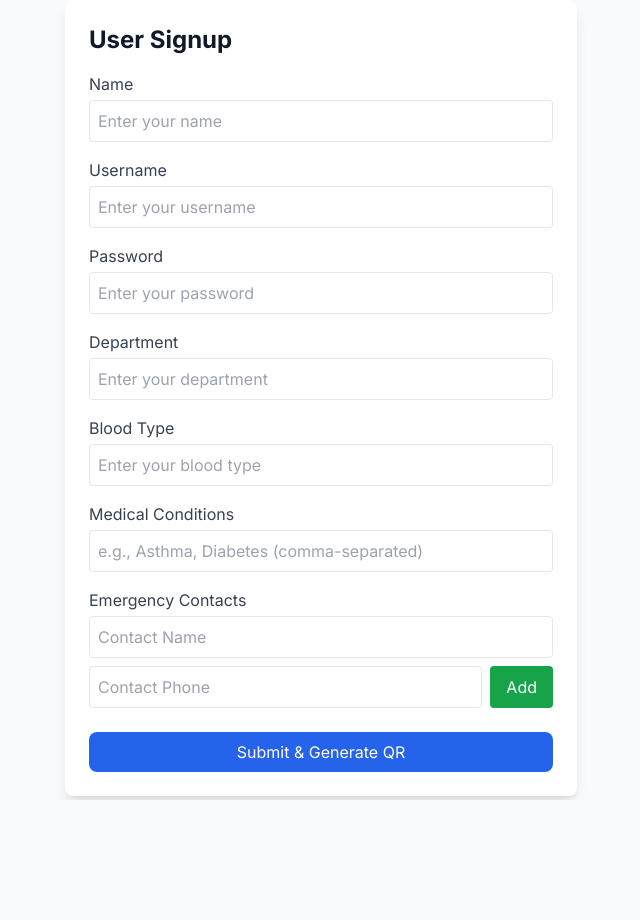
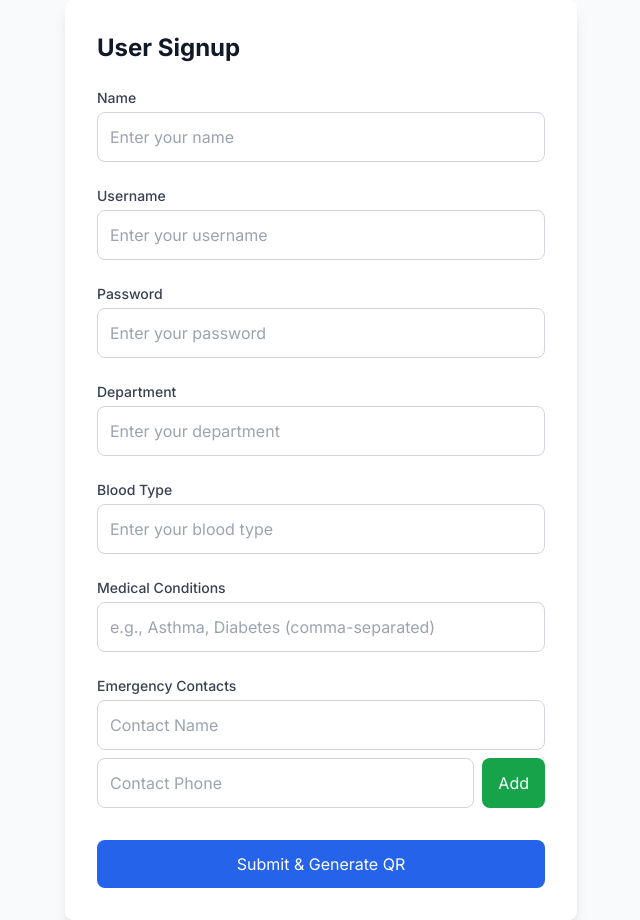
Before and after one commit to AryanKanire/QRaksha, a React (Vite) app in the folder QRakhsa/: page /signup in a window 1280 px wide. Shown: the whole page, without its empty margins (319-959 px from the left). Before the commit the page ends 800 px from the top, so only its background shows below. Built offline with nearby package versions, Linux system fonts and the light colour scheme.

Commit message:
Upgraded signup

```diff
--- a/QRakhsa/src/components/UserSignupForm.tsx
+++ b/QRakhsa/src/components/UserSignupForm.tsx
@@ -1,5 +1,5 @@
-import React, { useState } from "react";
-import QRCode from "qrcode.react";
+import React, { useState,useRef } from "react";
+import QRCode, { QRCodeCanvas } from "qrcode.react";
 
 const UserSignupForm: React.FC = () => {
   // Form state for user details
@@ -7,9 +7,9 @@ const UserSignupForm: React.FC = () => {
   const [department, setDepartment] = useState("");
   const [bloodType, setBloodType] = useState("");
   const [medicalConditions, setMedicalConditions] = useState("");
-  // New state for password and username
   const [password, setPassword] = useState("");
-  const [username, setUsername] = useState(""); // New state for username
+  const [username, setUsername] = useState("");
+  const qrRef = useRef<HTMLDivElement>(null);
 
   // Emergency contacts state
   const [emergencyContacts, setEmergencyContacts] = useState<
@@ -37,7 +37,7 @@ const UserSignupForm: React.FC = () => {
   // Function to handle form submission and generate QR code
   const handleSubmit = (e: React.FormEvent) => {
     e.preventDefault();
-    if (!name || !department || !bloodType || !password || !username) { // Added username to required fields
+    if (!name || !department || !bloodType || !password || !username) {
       alert("Please fill in all required fields.");
       return;
     }
@@ -52,114 +52,124 @@ const UserSignupForm: React.FC = () => {
         .filter(Boolean),
       emergencyContacts,
       password: password,
-      username: username, // Include username in userData
+      username: username,
     };
 
     setQrData(JSON.stringify(userData));
     setSubmitted(true);
   };
 
+  const downloadHighResQR = () => {
+    if (qrRef.current) {
+      const canvas = qrRef.current.querySelector("canvas");
+      if (canvas) {
+        const link = document.createElement("a");
+        link.href = canvas.toDataURL("image/png");
+        link.download = "qraksha-qr.png";
+        link.click();
+      }
+    }
+  };
+
   return (
-    <div className="max-w-lg mx-auto bg-white dark:bg-gray-800 p-6 rounded-lg shadow-lg">
-      <h2 className="text-2xl font-bold text-gray-900 dark:text-white">User Signup</h2>
+    <div className="max-w-lg mx-auto bg-white dark:bg-gray-800 p-8 rounded-lg shadow-lg">
+      <h2 className="text-2xl font-bold text-gray-900 dark:text-white mb-6">User Signup</h2>
 
       {!submitted ? (
-        <form className="space-y-4 mt-4" onSubmit={handleSubmit}>
+        <form className="space-y-6" onSubmit={handleSubmit}>
           <div>
-            <label className="block text-gray-700 dark:text-gray-300 mb-1">Name</label>
+            <label className="block text-sm font-medium text-gray-700 dark:text-gray-300 mb-1">Name</label>
             <input
               type="text"
               value={name}
               onChange={(e) => setName(e.target.value)}
-              className="w-full border p-2 rounded"
+              className="w-full border border-gray-300 dark:border-gray-600 p-3 rounded-lg focus:ring-2 focus:ring-blue-500 focus:border-blue-500 dark:focus:ring-blue-500 dark:focus:border-blue-500"
               placeholder="Enter your name"
               required
             />
           </div>
 
-          {/* New Username Field */}
           <div>
-            <label className="block text-gray-700 dark:text-gray-300 mb-1">Username</label>
+            <label className="block text-sm font-medium text-gray-700 dark:text-gray-300 mb-1">Username</label>
             <input
               type="text"
               value={username}
               onChange={(e) => setUsername(e.target.value)}
-              className="w-full border p-2 rounded"
+              className="w-full border border-gray-300 dark:border-gray-600 p-3 rounded-lg focus:ring-2 focus:ring-blue-500 focus:border-blue-500 dark:focus:ring-blue-500 dark:focus:border-blue-500"
               placeholder="Enter your username"
               required
             />
           </div>
 
           <div>
-            <label className="block text-gray-700 dark:text-gray-300 mb-1">Password</label>
+            <label className="block text-sm font-medium text-gray-700 dark:text-gray-300 mb-1">Password</label>
             <input
-              type="password" // Using type="password" for password input
+              type="password"
               value={password}
               onChange={(e) => setPassword(e.target.value)}
-              className="w-full border p-2 rounded"
+              className="w-full border border-gray-300 dark:border-gray-600 p-3 rounded-lg focus:ring-2 focus:ring-blue-500 focus:border-blue-500 dark:focus:ring-blue-500 dark:focus:border-blue-500"
               placeholder="Enter your password"
               required
             />
           </div>
 
           <div>
-            <label className="block text-gray-700 dark:text-gray-300 mb-1">Department</label>
+            <label className="block text-sm font-medium text-gray-700 dark:text-gray-300 mb-1">Department</label>
             <input
               type="text"
               value={department}
               onChange={(e) => setDepartment(e.target.value)}
-              className="w-full border p-2 rounded"
+              className="w-full border border-gray-300 dark:border-gray-600 p-3 rounded-lg focus:ring-2 focus:ring-blue-500 focus:border-blue-500 dark:focus:ring-blue-500 dark:focus:border-blue-500"
               placeholder="Enter your department"
               required
             />
           </div>
 
-
           <div>
-            <label className="block text-gray-700 dark:text-gray-300 mb-1">Blood Type</label>
+            <label className="block text-sm font-medium text-gray-700 dark:text-gray-300 mb-1">Blood Type</label>
             <input
               type="text"
               value={bloodType}
               onChange={(e) => setBloodType(e.target.value)}
-              className="w-full border p-2 rounded"
+              className="w-full border border-gray-300 dark:border-gray-600 p-3 rounded-lg focus:ring-2 focus:ring-blue-500 focus:border-blue-500 dark:focus:ring-blue-500 dark:focus:border-blue-500"
               placeholder="Enter your blood type"
               required
             />
           </div>
 
           <div>
-            <label className="block text-gray-700 dark:text-gray-300 mb-1">Medical Conditions</label>
+            <label className="block text-sm font-medium text-gray-700 dark:text-gray-300 mb-1">Medical Conditions</label>
             <input
               type="text"
               value={medicalConditions}
               onChange={(e) => setMedicalConditions(e.target.value)}
-              className="w-full border p-2 rounded"
+              className="w-full border border-gray-300 dark:border-gray-600 p-3 rounded-lg focus:ring-2 focus:ring-blue-500 focus:border-blue-500 dark:focus:ring-blue-500 dark:focus:border-blue-500"
               placeholder="e.g., Asthma, Diabetes (comma-separated)"
             />
           </div>
 
           {/* Emergency Contacts */}
           <div>
-            <label className="block text-gray-700 dark:text-gray-300 mb-1">Emergency Contacts</label>
+            <label className="block text-sm font-medium text-gray-700 dark:text-gray-300 mb-1">Emergency Contacts</label>
             <div className="flex flex-wrap gap-2 mb-2">
               <input
                 type="text"
                 value={newContactName}
                 onChange={(e) => setNewContactName(e.target.value)}
-                className="border p-2 rounded flex-1"
+                className="border border-gray-300 dark:border-gray-600 p-3 rounded-lg focus:ring-2 focus:ring-blue-500 focus:border-blue-500 dark:focus:ring-blue-500 dark:focus:border-blue-500 flex-1"
                 placeholder="Contact Name"
               />
               <input
                 type="text"
                 value={newContactPhone}
                 onChange={(e) => setNewContactPhone(e.target.value)}
-                className="border p-2 rounded flex-1"
+                className="border border-gray-300 dark:border-gray-600 p-3 rounded-lg focus:ring-2 focus:ring-blue-500 focus:border-blue-500 dark:focus:ring-blue-500 dark:focus:border-blue-500 flex-1"
                 placeholder="Contact Phone"
               />
               <button
                 type="button"
                 onClick={addEmergencyContact}
-                className="bg-green-600 hover:bg-green-700 text-white px-4 py-2 rounded"
+                className="bg-green-600 hover:bg-green-700 text-white px-4 py-2 rounded-lg transition duration-200"
               >
                 Add
               </button>
@@ -177,19 +187,40 @@ const UserSignupForm: React.FC = () => {
 
           <button
             type="submit"
-            className="bg-blue-600 hover:bg-blue-700 text-white px-4 py-2 rounded-lg w-full"
+            className="bg-blue-600 hover:bg-blue-700 text-white px-4 py-3 rounded-lg w-full transition duration-200"
           >
             Submit & Generate QR
           </button>
         </form>
       ) : (
-        <div className="text-center mt-4">
+        <div className="text-center mt-6">
           <h3 className="text-xl font-bold text-gray-900 dark:text-white">QR Code Generated</h3>
-          <p className="text-gray-600 dark:text-gray-300">Save this QR code for emergencies.</p>
-          <div className="mt-4 flex justify-center">
-            {qrData && <QRCode value={qrData} size={150} />}
-          </div>
+          <p className="text-gray-600 dark:text-gray-300 mt-2">Save this QR code for emergencies.</p>
+          {/* <div className="mt-6 flex justify-center">
+            {qrData && <QRCodeCanvas value={qrData} size={150} />}
+          </div> */}
+          {/* QR Code Section */}
+            <div className="flex flex-col items-center">
+              <div ref={qrRef}>
+                <QRCodeCanvas
+                  value={qrData}
+                  size={150}
+                  level="H"
+                  includeMargin={true}
+                />
+              </div>
+              <button
+                onClick={downloadHighResQR}
+                className="mt-4 bg-blue-600 hover:bg-blue-700 text-white px-4 py-2 rounded-lg transition-colors"
+              >
+                Download QR Code
+              </button>
+            </div>
         </div>
+
+
+
+
       )}
     </div>
   );
--- a/QRakhsa/src/index.css
+++ b/QRakhsa/src/index.css
@@ -14,6 +14,7 @@ body {
   font-family: 'Inter', sans-serif;
   -webkit-font-smoothing: antialiased;
   -moz-osx-font-smoothing: grayscale;
+  color: black;
 }
 
 /* Add this rule to override min-height on #root */
```
Also changed, not shown: QRakhsa/src/App.tsx (+10 -10 lines).
